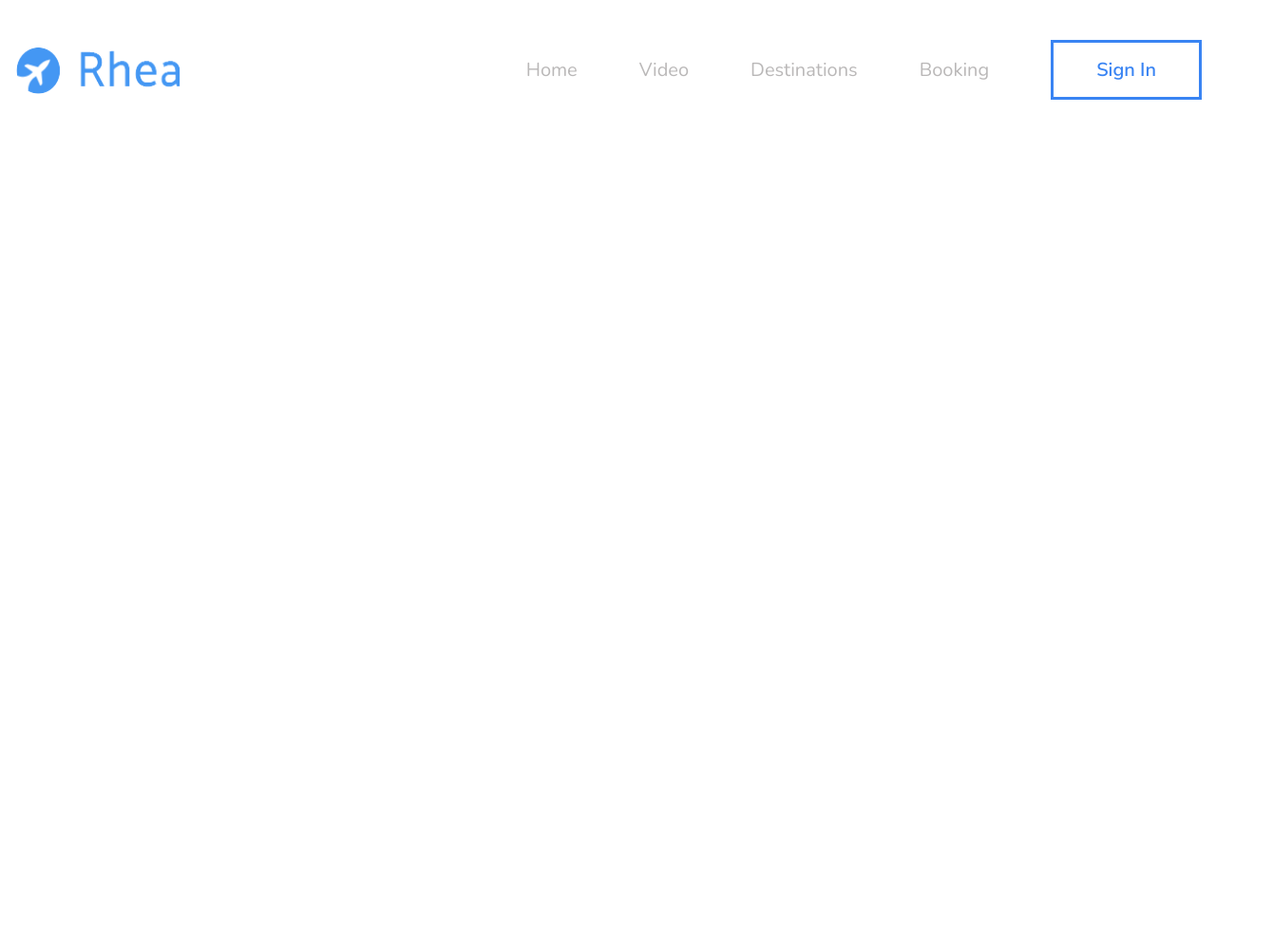
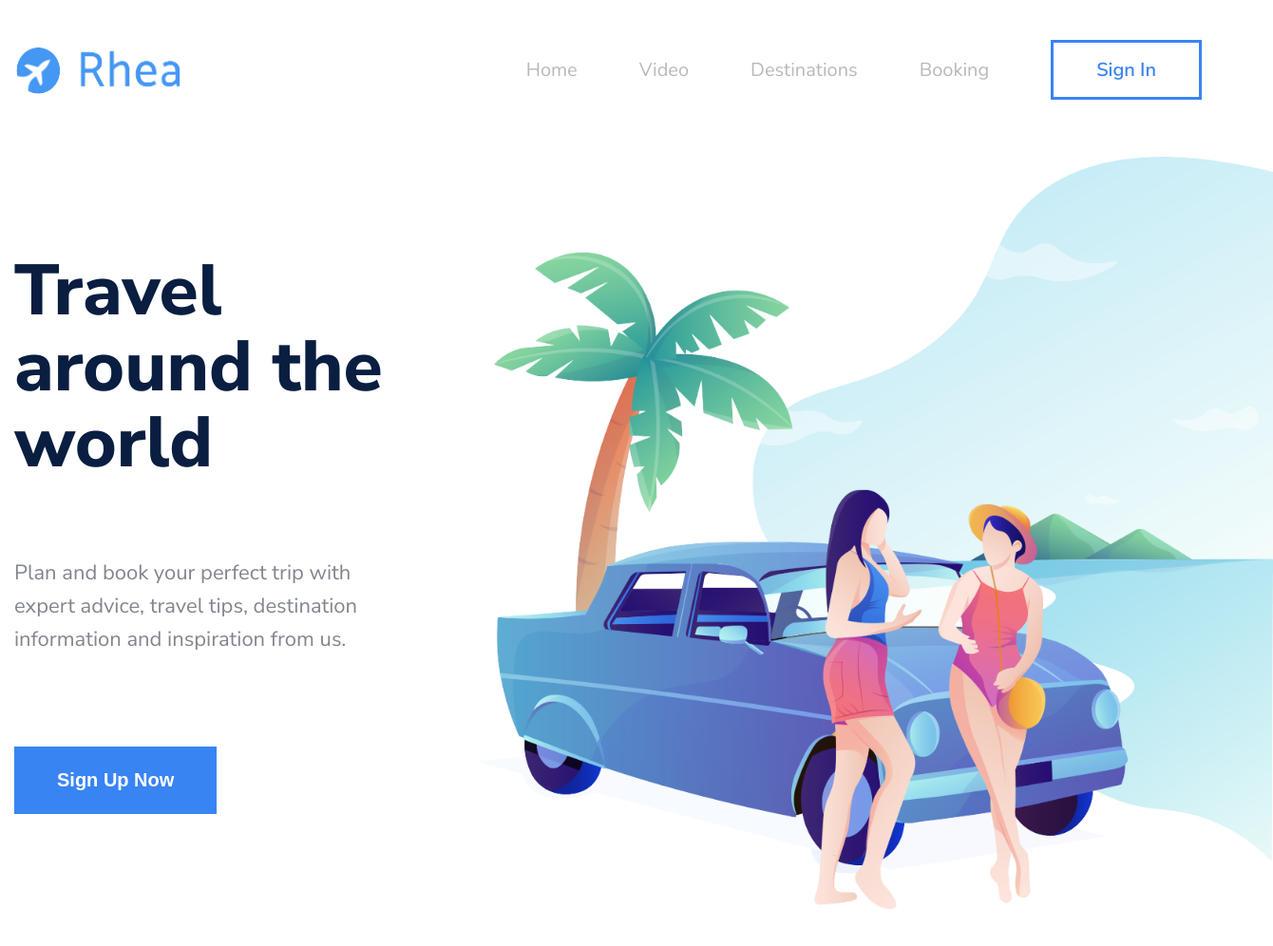
Before and after one commit to Aregon77/travel, a plain HTML site: page index.html in a window 1280 px wide. Shown: the whole page at 95% size, 1340 px wide, since content can reach past the window. Before the commit the page ends 800 px from the top, so only its background shows below. Drawn offline with nearby package versions, Linux system fonts and the light colour scheme.

Commit message:
Header блок

```diff
--- a/Scss/style.scss
+++ b/Scss/style.scss
@@ -30,6 +30,28 @@ body {
 
 ul {
     list-style: none;
+}
+
+button {
+    cursor: pointer;
+
+    outline: none;
+}
+
+/*****************  BTN *********************/
+
+.btn {
+    font-size: 20px;
+
+    color: rgb(255, 255, 255);
+    font-weight: 700;
+    line-height: 1.75;
+
+    padding: 18px 45px;
+
+    border: 0;
+
+    background-color: #3984f3;
 }
 
 /*****************  Nav  *********************/
@@ -86,3 +108,57 @@ ul {
         }
     }
 }
+
+
+/*****************  Header  *********************/
+
+.header {
+    padding-top: 65px;
+    padding-bottom: 200px;
+
+}
+
+.header__intro {
+    display: flex;
+    align-items: center;
+    justify-content: center;
+    flex-direction: row;
+}
+
+.header__title {
+
+    h1 {
+        font-size: 75px;
+        color: rgb(9, 30, 64);
+        font-weight: 800;
+        line-height: 1.067;
+        text-align: left;
+
+        width: 100%;
+        max-width: 515px;
+
+        margin-bottom: 80px;
+    }
+
+    p {
+        font-size: 22px;
+
+        color: rgb(129, 133, 142);
+        line-height: 1.591;
+
+        text-align: left;
+
+        font-weight: 400;
+
+        width: 100%;
+        max-width: 470px;
+
+        margin-bottom: 95px;
+    }
+}
+
+.header__pict {
+    img {
+        transform: translateX(75px);
+    }
+}
--- a/index.html
+++ b/index.html
@@ -31,6 +31,28 @@
         </nav>
     </div>
 
+    <!-- Header -->
+
+    <header class="header">
+        <div class="container">
+            <div class="header__intro">
+                <div class="header__title">
+                    <h1>Travel around the world</h1>
+
+                    <p>Plan and book your perfect trip with expert advice,
+                        travel tips, destination information and
+                        inspiration from us.
+                    </p>
+
+                    <button class="btn">Sign Up Now</button>
+                </div>
+                <div class="header__pict">
+                    <img src="./img/header/back.png" alt="pict">
+                </div>
+            </div>
+        </div>
+    </header>
+
 </body>
 
 </html>
```
Also changed, not shown: Scss/style.css, img/header/back.png (added), 1 other file.
